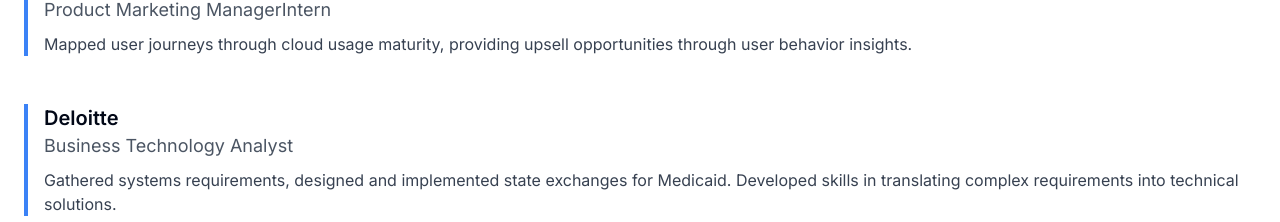
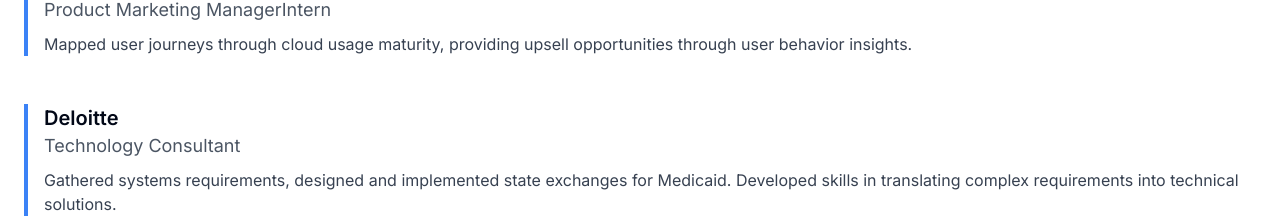
Before and after one commit to eroach3rd/personal-website, a Next.js app: page / in a window 1280 px wide. Shown: the part 1900-2122 px from the top of the page. Built offline with nearby package versions, Linux system fonts and the light colour scheme.

Commit message:
Update Experience.tsx

```diff
--- a/app/component/Experience.tsx
+++ b/app/component/Experience.tsx
@@ -22,7 +22,7 @@ export default function Experience() {
     },
     {
       company: "Deloitte",
-      role: "Business Technology Analyst",
+      role: "Technology Consultant",
       description: "Gathered systems requirements, designed and implemented state exchanges for Medicaid. Developed skills in translating complex requirements into technical solutions."
     }
   ]
```
